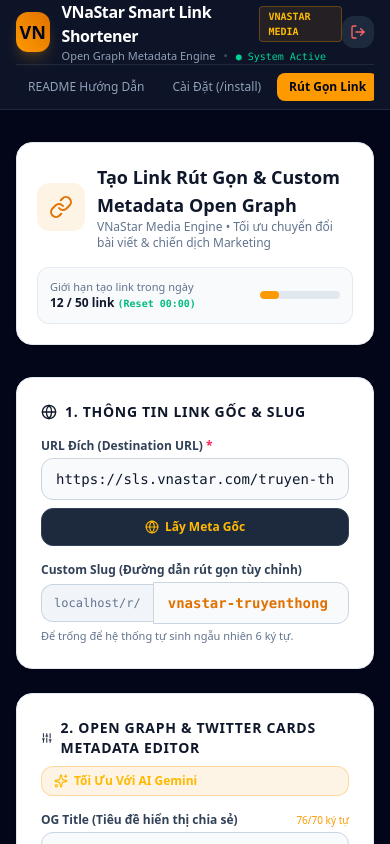
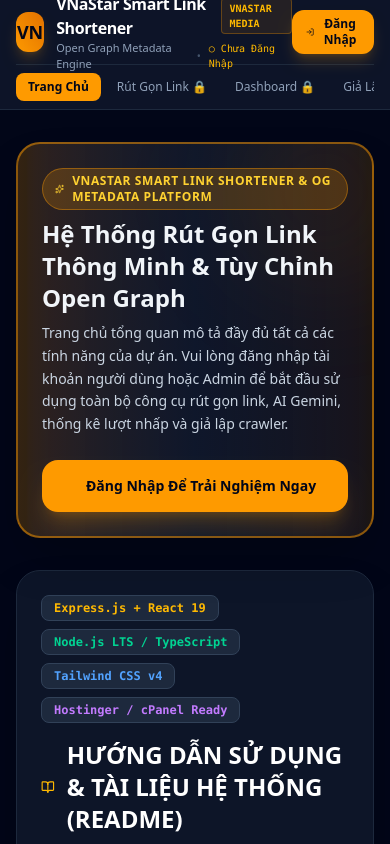
Before and after one commit to vnastar/SLS-Website, a React (Vite) app: page / in a window 390 px wide. Shown: the top 844 px of the page. Built offline with nearby package versions, Linux system fonts and the light colour scheme; no server answers.

Commit message:
feat(auth): implement gated access and login notice
Require user authentication for system access, clear default admin credentials, and add a notice banner component to the login screen for better user guidance.

```diff
--- a/src/App.tsx
+++ b/src/App.tsx
@@ -8,7 +8,9 @@
   LogIn,
   LogOut,
   UserCheck,
-  Users
+  Users,
+  Lock,
+  Sparkles
 } from 'lucide-react';
 import { LinkGeneratorOG } from './components/LinkGeneratorOG';
 import { CrawlerSimulator } from './components/CrawlerSimulator';
@@ -20,15 +22,12 @@
 import { ShortLink } from './types';
 
 export default function App() {
-  const [activeTab, setActiveTab] = useState<'shortener' | 'dashboard' | 'crawler' | 'installer' | 'readme' | 'login' | 'users'>('shortener');
+  const [activeTab, setActiveTab] = useState<'shortener' | 'dashboard' | 'crawler' | 'installer' | 'readme' | 'login' | 'users'>('readme');
   const [links, setLinks] = useState<ShortLink[]>([]);
   const [isInstalled, setIsInstalled] = useState<boolean>(true);
   const [siteName, setSiteName] = useState('VNaStar Smart Link Shortener');
-  const [currentUser, setCurrentUser] = useState<{ id?: string; name: string; email: string; username?: string; role?: string } | null>({
-    name: 'VNaStar Admin',
-    email: 'admin@sls.vnastar.com',
-    role: 'admin'
-  });
+  const [currentUser, setCurrentUser] = useState<{ id?: string; name: string; email: string; username?: string; role?: string } | null>(null);
+  const [loginNotice, setLoginNotice] = useState<string | null>(null);
 
   // Check installation status & current user
   const checkSystemStatus = async () => {
@@ -41,18 +40,17 @@
 
         const currentPath = window.location.pathname.toLowerCase();
         if (currentPath.includes('install')) {
-          if (data.installed) {
+          if (data.installed && currentUser) {
             window.history.replaceState({}, '', '/');
             setActiveTab('shortener');
           } else {
-            setActiveTab('installer');
+            setActiveTab('readme');
           }
         } else if (currentPath.includes('login')) {
           setActiveTab('login');
-        } else if (!data.installed) {
-          setActiveTab('installer');
         } else {
-          setActiveTab('shortener');
+          // Trang chủ mặc định hiển thị Mô tả các chức năng dự án
+          setActiveTab('readme');
         }
       }
     } catch (e) {
@@ -80,11 +78,11 @@
     const handleLocationChange = () => {
       const path = window.location.pathname.toLowerCase();
       if (path.includes('install')) {
-        if (isInstalled) {
+        if (isInstalled && currentUser) {
           window.history.replaceState({}, '', '/');
           setActiveTab('shortener');
         } else {
-          setActiveTab('installer');
+          setActiveTab('readme');
         }
       } else if (path.includes('login')) {
         setActiveTab('login');
@@ -101,10 +99,31 @@
 
   const handleSuccessLogin = (user: { name: string; email: string }) => {
     setCurrentUser(user);
+    setLoginNotice(null);
     setActiveTab('shortener');
   };
 
-  const isSpecTab = ['blueprint', 'schema', 'coreservice', 'controllers', 'frontend', 'authtesting'].includes(activeTab);
+  const handleTabClick = (tab: 'shortener' | 'dashboard' | 'crawler' | 'installer' | 'readme' | 'login' | 'users', label: string) => {
+    if (tab === 'readme') {
+      setActiveTab('readme');
+      setLoginNotice(null);
+      return;
+    }
+    if (tab === 'login') {
+      setActiveTab('login');
+      setLoginNotice(null);
+      return;
+    }
+
+    // Các tính năng yêu cầu đăng nhập mới được phép truy cập
+    if (!currentUser) {
+      setLoginNotice(`🔒 Yêu cầu đăng nhập: Bạn cần đăng nhập tài khoản để truy cập tính năng "${label}".`);
+      setActiveTab('login');
+    } else {
+      setActiveTab(tab);
+      setLoginNotice(null);
+    }
+  };
 
   return (
     <div className="min-h-screen bg-slate-950 text-slate-100 font-sans selection:bg-amber-500 selection:text-slate-950">
@@ -113,7 +132,7 @@
         <div className="max-w-7xl mx-auto px-4 sm:px-6 lg:px-8">
           <div className="flex items-center justify-between h-16">
             {/* Logo & Brand */}
-            <div className="flex items-center gap-3 cursor-pointer" onClick={() => setActiveTab(isInstalled ? 'shortener' : 'readme')}>
+            <div className="flex items-center gap-3 cursor-pointer" onClick={() => handleTabClick('readme', 'Trang Chủ')}>
               <div className="w-10 h-10 rounded-xl bg-gradient-to-tr from-amber-500 to-amber-600 font-extrabold text-slate-950 flex items-center justify-center text-lg shadow-lg shadow-amber-500/20">
                 VN
               </div>
@@ -127,8 +146,8 @@
                 <div className="text-[11px] text-slate-400 flex items-center gap-2">
                   <span>Open Graph Metadata Engine</span>
                   <span className="text-slate-600">•</span>
-                  <span className={`font-mono text-[10px] ${isInstalled ? 'text-emerald-400' : 'text-amber-400'}`}>
-                    {isInstalled ? '● System Active' : '○ Not Installed'}
+                  <span className={`font-mono text-[10px] ${currentUser ? 'text-emerald-400' : 'text-amber-400'}`}>
+                    {currentUser ? '● Đã Đăng Nhập' : '○ Chưa Đăng Nhập'}
                   </span>
                 </div>
               </div>
@@ -137,7 +156,19 @@
             {/* Main Tabs Navigation */}
             <nav className="hidden lg:flex items-center gap-1.5">
               <button
-                onClick={() => setActiveTab('shortener')}
+                onClick={() => handleTabClick('readme', 'Trang Chủ - Mô Tả Chức Năng')}
+                className={`px-3.5 py-2 rounded-xl text-xs font-semibold flex items-center gap-2 transition-all cursor-pointer ${
+                  activeTab === 'readme'
+                    ? 'bg-amber-500 text-slate-950 font-bold shadow-lg shadow-amber-500/20'
+                    : 'text-slate-300 hover:text-white hover:bg-slate-800'
+                }`}
+              >
+                <BookOpen className="w-4 h-4" />
+                Trang Chủ (Mô Tả Chức Năng)
+              </button>
+
+              <button
+                onClick={() => handleTabClick('shortener', 'Rút Gọn Link & OG')}
                 className={`px-3.5 py-2 rounded-xl text-xs font-semibold flex items-center gap-2 transition-all cursor-pointer ${
                   activeTab === 'shortener'
                     ? 'bg-amber-500 text-slate-950 font-bold shadow-lg shadow-amber-500/20'
@@ -146,10 +177,11 @@
               >
                 <LinkIcon className="w-4 h-4" />
                 Rút Gọn Link & OG
+                {!currentUser && <Lock className="w-3 h-3 text-amber-400/70" />}
               </button>
 
               <button
-                onClick={() => setActiveTab('dashboard')}
+                onClick={() => handleTabClick('dashboard', 'Dashboard Thống Kê')}
                 className={`px-3.5 py-2 rounded-xl text-xs font-semibold flex items-center gap-2 transition-all cursor-pointer ${
                   activeTab === 'dashboard'
                     ? 'bg-amber-500 text-slate-950 font-bold shadow-lg shadow-amber-500/20'
@@ -158,10 +190,11 @@
               >
                 <BarChart3 className="w-4 h-4" />
                 Dashboard Thống Kê
+                {!currentUser && <Lock className="w-3 h-3 text-amber-400/70" />}
               </button>
 
               <button
-                onClick={() => setActiveTab('crawler')}
+                onClick={() => handleTabClick('crawler', 'Giả Lập Crawler')}
                 className={`px-3.5 py-2 rounded-xl text-xs font-semibold flex items-center gap-2 transition-all cursor-pointer ${
                   activeTab === 'crawler'
                     ? 'bg-amber-500 text-slate-950 font-bold shadow-lg shadow-amber-500/20'
@@ -170,10 +203,11 @@
               >
                 <Bot className="w-4 h-4" />
                 Giả Lập Crawler
+                {!currentUser && <Lock className="w-3 h-3 text-amber-400/70" />}
               </button>
 
               <button
-                onClick={() => setActiveTab('users')}
+                onClick={() => handleTabClick('users', 'Duyệt Users')}
                 className={`px-3.5 py-2 rounded-xl text-xs font-semibold flex items-center gap-2 transition-all cursor-pointer ${
                   activeTab === 'users'
                     ? 'bg-amber-500 text-slate-950 font-bold shadow-lg shadow-amber-500/20'
@@ -182,20 +216,11 @@
               >
                 <Users className="w-4 h-4" />
                 Duyệt Users
+                {!currentUser && <Lock className="w-3 h-3 text-amber-400/70" />}
               </button>
 
               <button
-                onClick={() => {
-                  if (isInstalled) {
-                    window.history.replaceState({}, '', '/');
-                    setActiveTab('shortener');
-                  } else {
-                    if (window.location.pathname !== '/install') {
-                      window.history.pushState({}, '', '/install');
-                    }
-                    setActiveTab('installer');
-                  }
-                }}
+                onClick={() => handleTabClick('installer', 'Cài Đặt Hệ Thống')}
                 className={`px-3.5 py-2 rounded-xl text-xs font-semibold flex items-center gap-2 transition-all cursor-pointer ${
                   activeTab === 'installer'
                     ? 'bg-amber-500 text-slate-950 font-bold shadow-lg shadow-amber-500/20'
@@ -204,20 +229,8 @@
               >
                 <Wrench className="w-4 h-4 text-amber-400" />
                 Cài Đặt (/install)
+                {!currentUser && <Lock className="w-3 h-3 text-amber-400/70" />}
               </button>
-
-              <button
-                onClick={() => setActiveTab('readme')}
-                className={`px-3.5 py-2 rounded-xl text-xs font-semibold flex items-center gap-2 transition-all cursor-pointer ${
-                  activeTab === 'readme'
-                    ? 'bg-amber-500 text-slate-950 font-bold shadow-lg shadow-amber-500/20'
-                    : 'text-slate-300 hover:text-white hover:bg-slate-800'
-                }`}
-              >
-                <BookOpen className="w-4 h-4" />
-                Hướng Dẫn (README)
-              </button>
-
             </nav>
 
             {/* Auth / Login Button */}
@@ -229,7 +242,11 @@
                     {currentUser.name}
                   </span>
                   <button
-                    onClick={() => setCurrentUser(null)}
+                    onClick={() => {
+                      setCurrentUser(null);
+                      setActiveTab('readme');
+                      setLoginNotice(null);
+                    }}
                     className="p-2 bg-slate-800 hover:bg-slate-700 text-slate-300 rounded-xl text-xs flex items-center gap-1 cursor-pointer"
                     title="Đăng xuất"
                   >
@@ -238,8 +255,8 @@
                 </div>
               ) : (
                 <button
-                  onClick={() => setActiveTab('login')}
-                  className="px-3.5 py-1.5 bg-slate-800 hover:bg-slate-700 border border-slate-700 text-amber-400 font-semibold text-xs rounded-xl flex items-center gap-1.5 transition-all cursor-pointer"
+                  onClick={() => handleTabClick('login', 'Đăng Nhập')}
+                  className="px-3.5 py-1.5 bg-amber-500 hover:bg-amber-400 text-slate-950 font-extrabold text-xs rounded-xl flex items-center gap-1.5 transition-all shadow-lg shadow-amber-500/20 cursor-pointer"
                 >
                   <LogIn className="w-3.5 h-3.5" />
                   Đăng Nhập
@@ -251,50 +268,40 @@
           {/* Mobile Tab Navigation */}
           <div className="lg:hidden flex border-t border-slate-800 py-2 gap-1 overflow-x-auto text-xs">
             <button
-              onClick={() => setActiveTab('readme')}
+              onClick={() => handleTabClick('readme', 'Trang Chủ')}
               className={`px-3 py-1.5 rounded-lg whitespace-nowrap ${activeTab === 'readme' ? 'bg-amber-500 text-slate-950 font-bold' : 'text-slate-400'}`}
             >
-              README Hướng Dẫn
+              Trang Chủ
             </button>
             <button
-              onClick={() => {
-                if (isInstalled) {
-                  window.history.replaceState({}, '', '/');
-                  setActiveTab('shortener');
-                } else {
-                  if (window.location.pathname !== '/install') {
-                    window.history.pushState({}, '', '/install');
-                  }
-                  setActiveTab('installer');
-                }
-              }}
+              onClick={() => handleTabClick('shortener', 'Rút Gọn Link')}
+              className={`px-3 py-1.5 rounded-lg whitespace-nowrap ${activeTab === 'shortener' ? 'bg-amber-500 text-slate-950 font-bold' : 'text-slate-400'}`}
+            >
+              Rút Gọn Link {!currentUser && '🔒'}
+            </button>
+            <button
+              onClick={() => handleTabClick('dashboard', 'Dashboard')}
+              className={`px-3 py-1.5 rounded-lg whitespace-nowrap ${activeTab === 'dashboard' ? 'bg-amber-500 text-slate-950 font-bold' : 'text-slate-400'}`}
+            >
+              Dashboard {!currentUser && '🔒'}
+            </button>
+            <button
+              onClick={() => handleTabClick('crawler', 'Giả Lập Crawler')}
+              className={`px-3 py-1.5 rounded-lg whitespace-nowrap ${activeTab === 'crawler' ? 'bg-amber-500 text-slate-950 font-bold' : 'text-slate-400'}`}
+            >
+              Giả Lập Crawler {!currentUser && '🔒'}
+            </button>
+            <button
+              onClick={() => handleTabClick('users', 'Duyệt Users')}
+              className={`px-3 py-1.5 rounded-lg whitespace-nowrap ${activeTab === 'users' ? 'bg-amber-500 text-slate-950 font-bold' : 'text-slate-400'}`}
+            >
+              Duyệt Users {!currentUser && '🔒'}
+            </button>
+            <button
+              onClick={() => handleTabClick('installer', 'Cài Đặt')}
               className={`px-3 py-1.5 rounded-lg whitespace-nowrap ${activeTab === 'installer' ? 'bg-amber-500 text-slate-950 font-bold' : 'text-slate-400'}`}
             >
-              Cài Đặt (/install)
-            </button>
-            <button
-              onClick={() => setActiveTab('shortener')}
-              className={`px-3 py-1.5 rounded-lg whitespace-nowrap ${activeTab === 'shortener' ? 'bg-amber-500 text-slate-950 font-bold' : 'text-slate-400'}`}
-            >
-              Rút Gọn Link
-            </button>
-            <button
-              onClick={() => setActiveTab('dashboard')}
-              className={`px-3 py-1.5 rounded-lg whitespace-nowrap ${activeTab === 'dashboard' ? 'bg-amber-500 text-slate-950 font-bold' : 'text-slate-400'}`}
-            >
-              Dashboard
-            </button>
-            <button
-              onClick={() => setActiveTab('crawler')}
-              className={`px-3 py-1.5 rounded-lg whitespace-nowrap ${activeTab === 'crawler' ? 'bg-amber-500 text-slate-950 font-bold' : 'text-slate-400'}`}
-            >
-              Giả Lập Crawler
-            </button>
-            <button
-              onClick={() => setActiveTab('users')}
-              className={`px-3 py-1.5 rounded-lg whitespace-nowrap ${activeTab === 'users' ? 'bg-amber-500 text-slate-950 font-bold' : 'text-slate-400'}`}
-            >
-              Duyệt Users
+              Cài Đặt {!currentUser && '🔒'}
             </button>
           </div>
         </div>
@@ -302,48 +309,69 @@
 
       {/* Main Container */}
       <main className="max-w-7xl mx-auto px-4 sm:px-6 lg:px-8 py-8">
+        {/* Trang chủ hiển thị mô tả đầy đủ các chức năng dự án */}
         {activeTab === 'readme' && (
           <ReadmeViewer
             isInstalled={isInstalled}
-            onGoToInstall={() => {
-              if (window.location.pathname !== '/install') {
-                window.history.pushState({}, '', '/install');
-              }
-              setActiveTab('installer');
-            }}
-            onGoToLogin={() => setActiveTab('login')}
+            isLoggedIn={!!currentUser}
+            onGoToInstall={() => handleTabClick('installer', 'Cài Đặt Hệ Thống')}
+            onGoToLogin={() => handleTabClick('login', 'Đăng Nhập')}
+            onGoToShortener={() => handleTabClick('shortener', 'Rút Gọn Link & OG')}
           />
         )}
 
+        {/* Cổng đăng nhập / đăng ký */}
         {activeTab === 'login' && (
           <LoginForm
             siteName={siteName}
+            noticeMessage={loginNotice || undefined}
             onSuccessLogin={handleSuccessLogin}
           />
         )}
 
+        {/* Các tính năng yêu cầu đăng nhập */}
         {activeTab === 'users' && (
+          currentUser ? (
             <UserManager />
+          ) : (
+            <RequireLoginCard tabName="Quản Lý Người Dùng" onLogin={() => handleTabClick('login', 'Duyệt Users')} />
+          )
         )}
 
         {activeTab === 'installer' && (
+          currentUser ? (
             <InstallerWizard
               onInstallationComplete={() => {
                 setIsInstalled(true);
               }}
             />
+          ) : (
+            <RequireLoginCard tabName="Cài Đặt Hệ Thống (/install)" onLogin={() => handleTabClick('login', 'Cài Đặt')} />
+          )
         )}
 
         {activeTab === 'shortener' && (
+          currentUser ? (
             <LinkGeneratorOG onLinkCreated={handleLinkCreated} />
+          ) : (
+            <RequireLoginCard tabName="Rút Gọn Link & Tùy Chỉnh OG Metadata" onLogin={() => handleTabClick('login', 'Rút Gọn Link')} />
+          )
         )}
 
         {activeTab === 'crawler' && (
+          currentUser ? (
             <CrawlerSimulator />
+          ) : (
+            <RequireLoginCard tabName="Trình Giả Lập Crawler (Facebook, Zalo, Googlebot)" onLogin={() => handleTabClick('login', 'Giả Lập Crawler')} />
+          )
         )}
 
         {activeTab === 'dashboard' && (
+          currentUser ? (
             <DashboardOverview links={links} />
+          ) : (
+            <RequireLoginCard tabName="Báo Cáo Thống Kê Analytics Dashboard" onLogin={() => handleTabClick('login', 'Dashboard Thống Kê')} />
+          )
         )}
       </main>
 
@@ -354,7 +382,7 @@
             © 2026 <strong className="text-slate-300">Smart Link Shortener</strong> • Bản quyền chủ sở hữu <strong className="text-amber-400">VNaStar Media</strong>.
           </div>
           <div className="flex items-center gap-4 font-mono text-[11px] text-slate-400">
-            <span>PHP 8.3 / Laravel 12</span>
+            <span>PHP 8.3 / Express Node.js</span>
             <span>•</span>
             <span>Redis horizon</span>
             <span>•</span>
@@ -365,3 +393,26 @@
     </div>
   );
 }
+
+function RequireLoginCard({ tabName, onLogin }: { tabName: string; onLogin: () => void }) {
+  return (
+    <div className="max-w-md mx-auto my-12 bg-slate-900 border border-slate-800 rounded-3xl p-8 text-center space-y-5 shadow-2xl">
+      <div className="w-16 h-16 bg-amber-500/10 border border-amber-500/30 text-amber-400 rounded-2xl flex items-center justify-center mx-auto shadow-lg">
+        <Lock className="w-8 h-8" />
+      </div>
+      <div className="space-y-2">
+        <h3 className="text-lg font-bold text-white">Yêu Cầu Đăng Nhập</h3>
+        <p className="text-xs text-slate-400 leading-relaxed">
+          Tính năng <strong className="text-amber-400">{tabName}</strong> bảo mật và yêu cầu tài khoản người dùng đã đăng nhập để thao tác.
+        </p>
+      </div>
+      <button
+        onClick={onLogin}
+        className="w-full py-3 bg-amber-500 hover:bg-amber-400 text-slate-950 font-bold text-xs rounded-xl flex items-center justify-center gap-2 shadow-lg shadow-amber-500/20 cursor-pointer transition-transform hover:scale-105"
+      >
+        <LogIn className="w-4 h-4" />
+        Đăng Nhập Để Tiếp Tục
+      </button>
+    </div>
+  );
+}
--- a/src/components/ReadmeViewer.tsx
+++ b/src/components/ReadmeViewer.tsx
@@ -21,38 +21,40 @@
 
 interface ReadmeViewerProps {
   isInstalled: boolean;
+  isLoggedIn?: boolean;
   onGoToInstall: () => void;
   onGoToLogin: () => void;
+  onGoToShortener?: () => void;
 }
 
-export function ReadmeViewer({ isInstalled, onGoToInstall, onGoToLogin }: ReadmeViewerProps) {
+export function ReadmeViewer({ isInstalled, isLoggedIn, onGoToInstall, onGoToLogin, onGoToShortener }: ReadmeViewerProps) {
   return (
     <div className="max-w-5xl mx-auto space-y-8 pb-16">
-      {/* Top Welcome / Status Alert Banner */}
-      {!isInstalled ? (
-        <div className="bg-gradient-to-r from-amber-500/20 via-slate-900 to-amber-500/10 border-2 border-amber-500/60 rounded-3xl p-6 sm:p-8 text-white shadow-2xl relative overflow-hidden">
+      {/* Top Hero Banner */}
+      {!isLoggedIn ? (
+        <div className="bg-gradient-to-r from-amber-500/20 via-slate-900 to-amber-500/10 border-2 border-amber-500/50 rounded-3xl p-6 sm:p-8 text-white shadow-2xl relative overflow-hidden">
           <div className="absolute top-0 right-0 -mt-8 -mr-8 w-40 h-40 bg-amber-500/10 rounded-full blur-3xl pointer-events-none"></div>
 
           <div className="flex flex-col md:flex-row items-start md:items-center justify-between gap-6 relative z-10">
             <div className="space-y-2">
               <div className="inline-flex items-center gap-2 px-3 py-1 rounded-full bg-amber-500/20 text-amber-300 border border-amber-500/40 text-xs font-bold uppercase tracking-wider">
-                <Wrench className="w-3.5 h-3.5" />
-                Khởi Tạo Lần Đầu — Chưa Cài Đặt
+                <Sparkles className="w-3.5 h-3.5" />
+                VNaStar Smart Link Shortener & OG Metadata Platform
               </div>
               <h1 className="text-2xl sm:text-3xl font-extrabold text-slate-100">
-                Chào Mừng Bạn Đến Với VNaStar Smart Link Shortener!
+                Hệ Thống Rút Gọn Link Thông Minh & Tùy Chỉnh Open Graph
               </h1>
               <p className="text-sm text-slate-300 max-w-2xl leading-relaxed">
-                Hệ thống đang ở trạng thái ban đầu và chưa được cài đặt tài khoản Admin hay cấu hình CSDL. Bạn có thể xem tài liệu hướng dẫn bên dưới, hoặc truy cập ngay đường dẫn <code className="bg-slate-800 text-amber-300 font-mono px-2 py-0.5 rounded border border-slate-700">/install</code> để bắt đầu quy trình cài đặt tự động.
+                Trang chủ tổng quan mô tả đầy đủ tất cả các tính năng của dự án. Vui lòng đăng nhập tài khoản người dùng hoặc Admin để bắt đầu sử dụng toàn bộ công cụ rút gọn link, AI Gemini, thống kê lượt nhấp và giả lập crawler.
               </p>
             </div>
 
             <button
-              onClick={onGoToInstall}
+              onClick={onGoToLogin}
               className="w-full md:w-auto px-8 py-4 bg-amber-500 hover:bg-amber-400 text-slate-950 font-extrabold rounded-2xl flex items-center justify-center gap-3 text-sm shadow-xl shadow-amber-500/20 hover:scale-105 transition-all cursor-pointer whitespace-nowrap shrink-0"
             >
-              <Wrench className="w-5 h-5" />
-              Bắt Đầu Cài Đặt Ngay (/install)
+              <LogIn className="w-5 h-5" />
+              Đăng Nhập Để Trải Nghiệm Ngay
             </button>
           </div>
         </div>
@@ -61,20 +63,20 @@
           <div className="space-y-1">
             <div className="flex items-center gap-2 text-emerald-400 text-xs font-bold uppercase tracking-wider">
               <CheckCircle2 className="w-4 h-4" />
-              Hệ Thống Đã Được Cài Đặt
+              Bạn Đã Đăng Nhập
             </div>
-            <h2 className="text-xl font-bold">VNaStar Smart Link Shortener Sẵn Sàng</h2>
+            <h2 className="text-xl font-bold">Chào Mừng Quản Trị Viên VNaStar</h2>
             <p className="text-xs text-slate-300">
-              Bạn có thể đăng nhập tài khoản Quản trị viên để quản lý liên kết, chỉnh sửa Open Graph Metadata và theo dõi báo cáo.
+              Tài khoản của bạn có đầy đủ quyền truy cập tính năng Rút Gọn Link, Open Graph Editor, Analytics và Crawler Simulator.
             </p>
           </div>
 
           <button
-            onClick={onGoToLogin}
-            className="px-6 py-3 bg-emerald-500 hover:bg-emerald-400 text-slate-950 font-bold text-xs rounded-xl flex items-center gap-2 shadow-lg hover:scale-105 transition-all cursor-pointer shrink-0"
+            onClick={onGoToShortener || onGoToLogin}
+            className="px-6 py-3 bg-amber-500 hover:bg-amber-400 text-slate-950 font-extrabold text-xs rounded-xl flex items-center gap-2 shadow-lg hover:scale-105 transition-all cursor-pointer shrink-0"
           >
-            <LogIn className="w-4 h-4" />
-            Đăng Nhập Ngay
+            <LinkIcon className="w-4 h-4" />
+            Vào Sử Dụng Rút Gọn Link
           </button>
         </div>
       )}
```
Also changed, not shown: src/components/LoginForm.tsx (+9 -1 lines). Lines whose indentation alone changed are shown as unchanged.
